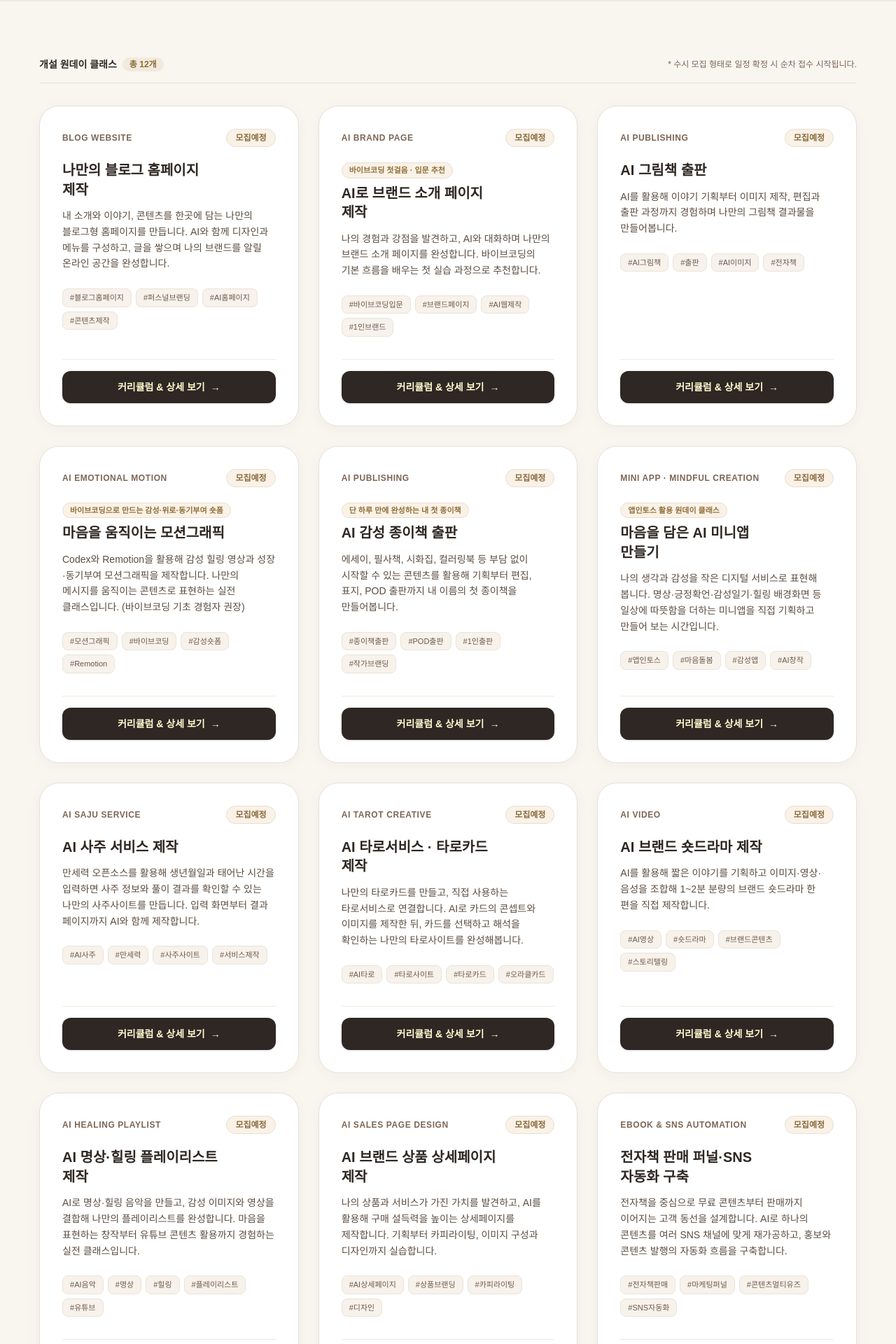
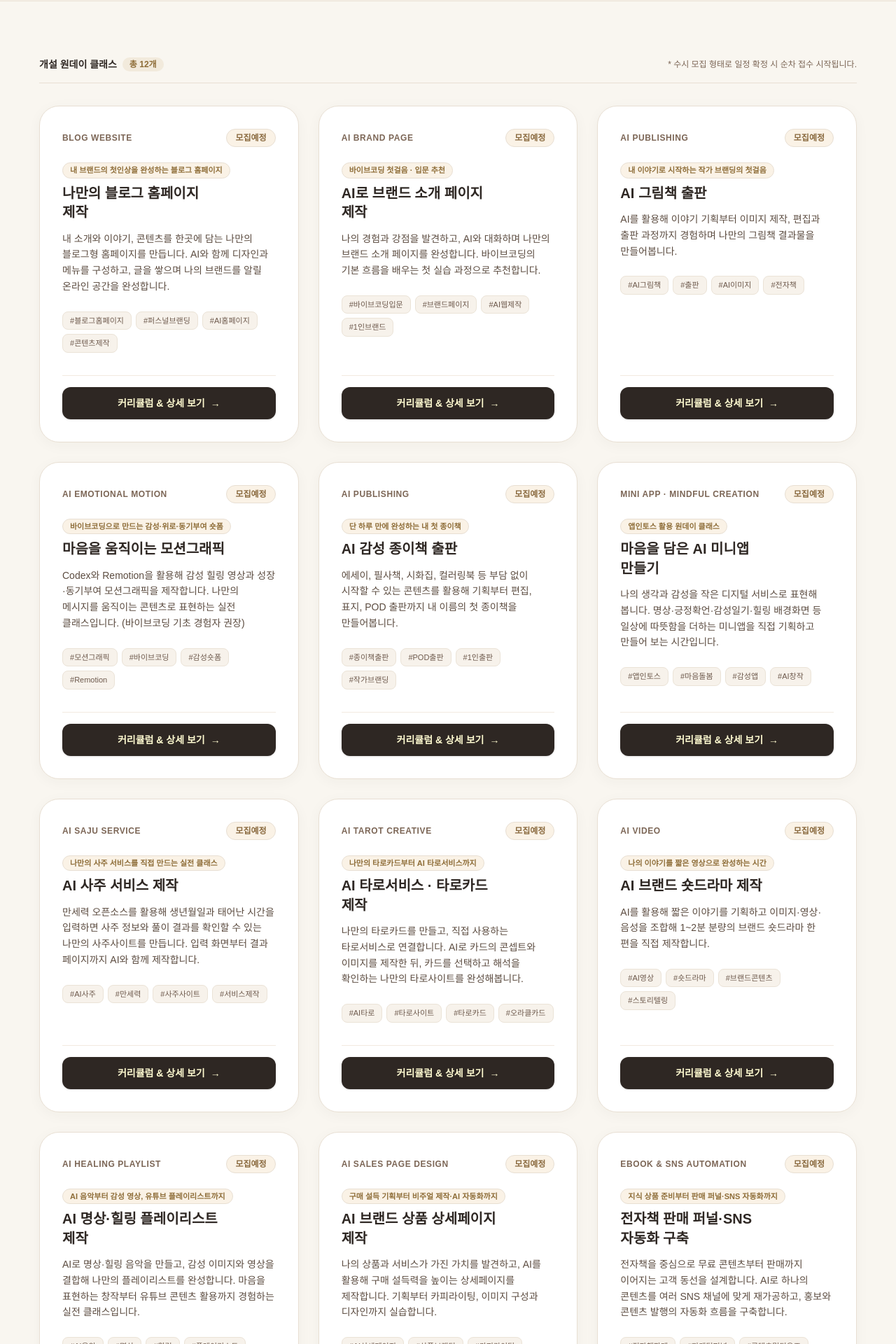
Before and after one commit to woolbo100/jamyeong-school, a Next.js app: page /oneday in a window 1280 px wide. Shown: the part 556-2476 px from the top of the page at 70% size. Built offline with nearby package versions, Linux system fonts and the light colour scheme.

Commit message:
feat(oneday): 전체 원데이 클래스 카드 콘셉트 배지 통일 및 레이아웃 정렬

```diff
--- a/src/app/oneday/page.tsx
+++ b/src/app/oneday/page.tsx
@@ -114,7 +114,7 @@ export default function OnedayPage() {
                     >
                       {item.subtitle && (
                         <div className="mb-2">
-                          <span className="inline-block text-[11px] font-bold text-[#8E6D38] px-2.5 py-0.5 rounded-full bg-[#FAF2E6] border border-[#E8DFD3]">
+                          <span className="inline-block text-[11px] font-bold text-[#8E6D38] px-2.5 py-0.5 rounded-full bg-[#FAF2E6] border border-[#E8DFD3] break-keep">
                             {item.subtitle}
                           </span>
                         </div>
@@ -130,7 +130,7 @@ export default function OnedayPage() {
                     <div className="mb-3">
                       {item.subtitle && (
                         <div className="mb-2">
-                          <span className="inline-block text-[11px] font-bold text-[#8E6D38] px-2.5 py-0.5 rounded-full bg-[#FAF2E6] border border-[#E8DFD3]">
+                          <span className="inline-block text-[11px] font-bold text-[#8E6D38] px-2.5 py-0.5 rounded-full bg-[#FAF2E6] border border-[#E8DFD3] break-keep">
                             {item.subtitle}
                           </span>
                         </div>
--- a/src/data/onedayClasses.ts
+++ b/src/data/onedayClasses.ts
@@ -21,6 +21,7 @@ export const ONEDAY_CLASSES: OnedayClassItem[] = [
     id: "blog-notion-starter",
     category: "BLOG WEBSITE",
     title: "나만의 블로그 홈페이지 제작",
+    subtitle: "내 브랜드의 첫인상을 완성하는 블로그 홈페이지",
     description: "내 소개와 이야기, 콘텐츠를 한곳에 담는 나만의 블로그형 홈페이지를 만듭니다. AI와 함께 디자인과 메뉴를 구성하고, 글을 쌓으며 나의 브랜드를 알릴 온라인 공간을 완성합니다.",
     tags: ["블로그홈페이지", "퍼스널브랜딩", "AI홈페이지", "콘텐츠제작"],
     status: "scheduled",
@@ -42,6 +43,7 @@ export const ONEDAY_CLASSES: OnedayClassItem[] = [
     id: "ai-picture-book",
     category: "AI PUBLISHING",
     title: "AI 그림책 출판",
+    subtitle: "내 이야기로 시작하는 작가 브랜딩의 첫걸음",
     description: "AI를 활용해 이야기 기획부터 이미지 제작, 편집과 출판 과정까지 경험하며 나만의 그림책 결과물을 만들어봅니다.",
     tags: ["AI그림책", "출판", "AI이미지", "전자책"],
     status: "scheduled",
@@ -85,6 +87,7 @@ export const ONEDAY_CLASSES: OnedayClassItem[] = [
     id: "ai-saju-tarot-service",
     category: "AI SAJU SERVICE",
     title: "AI 사주 서비스 제작",
+    subtitle: "나만의 사주 서비스를 직접 만드는 실전 클래스",
     description: "만세력 오픈소스를 활용해 생년월일과 태어난 시간을 입력하면 사주 정보와 풀이 결과를 확인할 수 있는 나만의 사주사이트를 만듭니다. 입력 화면부터 결과 페이지까지 AI와 함께 제작합니다.",
     tags: ["AI사주", "만세력", "사주사이트", "서비스제작"],
     status: "scheduled",
@@ -95,6 +98,7 @@ export const ONEDAY_CLASSES: OnedayClassItem[] = [
     id: "ai-tarot-card-design",
     category: "AI TAROT CREATIVE",
     title: "AI 타로서비스 · 타로카드 제작",
+    subtitle: "나만의 타로카드부터 AI 타로서비스까지",
     description: "나만의 타로카드를 만들고, 직접 사용하는 타로서비스로 연결합니다. AI로 카드의 콘셉트와 이미지를 제작한 뒤, 카드를 선택하고 해석을 확인하는 나만의 타로사이트를 완성해봅니다.",
     tags: ["AI타로", "타로사이트", "타로카드", "오라클카드"],
     status: "scheduled",
@@ -105,6 +109,7 @@ export const ONEDAY_CLASSES: OnedayClassItem[] = [
     id: "ai-brand-short-drama",
     category: "AI VIDEO",
     title: "AI 브랜드 숏드라마 제작",
+    subtitle: "나의 이야기를 짧은 영상으로 완성하는 시간",
     description: "AI를 활용해 짧은 이야기를 기획하고 이미지·영상·음성을 조합해 1~2분 분량의 브랜드 숏드라마 한 편을 직접 제작합니다.",
     tags: ["AI영상", "숏드라마", "브랜드콘텐츠", "스토리텔링"],
     status: "scheduled",
@@ -115,6 +120,7 @@ export const ONEDAY_CLASSES: OnedayClassItem[] = [
     id: "ai-healing-playlist",
     category: "AI HEALING PLAYLIST",
     title: "AI 명상·힐링 플레이리스트 제작",
+    subtitle: "AI 음악부터 감성 영상, 유튜브 플레이리스트까지",
     description: "AI로 명상·힐링 음악을 만들고, 감성 이미지와 영상을 결합해 나만의 플레이리스트를 완성합니다. 마음을 표현하는 창작부터 유튜브 콘텐츠 활용까지 경험하는 실전 클래스입니다.",
     tags: ["AI음악", "명상", "힐링", "플레이리스트", "유튜브"],
     status: "scheduled",
@@ -125,6 +131,7 @@ export const ONEDAY_CLASSES: OnedayClassItem[] = [
     id: "ai-sales-page-design",
     category: "AI SALES PAGE DESIGN",
     title: "AI 브랜드 상품 상세페이지 제작",
+    subtitle: "구매 설득 기획부터 비주얼 제작·AI 자동화까지",
     description: "나의 상품과 서비스가 가진 가치를 발견하고, AI를 활용해 구매 설득력을 높이는 상세페이지를 제작합니다. 기획부터 카피라이팅, 이미지 구성과 디자인까지 실습합니다.",
     tags: ["AI상세페이지", "상품브랜딩", "카피라이팅", "디자인"],
     status: "scheduled",
@@ -135,6 +142,7 @@ export const ONEDAY_CLASSES: OnedayClassItem[] = [
     id: "ebook-sns-automation",
     category: "EBOOK & SNS AUTOMATION",
     title: "전자책 판매 퍼널·SNS 자동화 구축",
+    subtitle: "지식 상품 준비부터 판매 퍼널·SNS 자동화까지",
     description: "전자책을 중심으로 무료 콘텐츠부터 판매까지 이어지는 고객 동선을 설계합니다. AI로 하나의 콘텐츠를 여러 SNS 채널에 맞게 재가공하고, 홍보와 콘텐츠 발행의 자동화 흐름을 구축합니다.",
     tags: ["전자책판매", "마케팅퍼널", "콘텐츠멀티유즈", "SNS자동화"],
     status: "scheduled",
```
